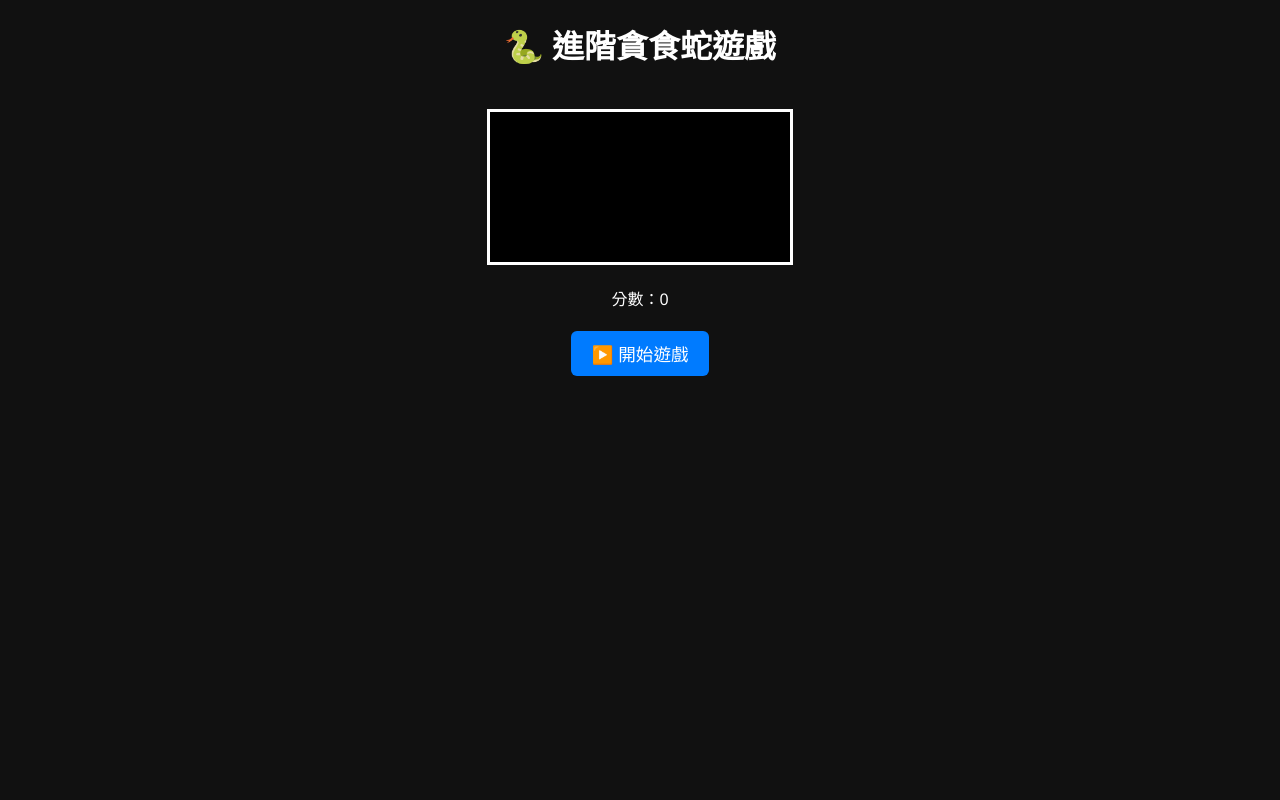
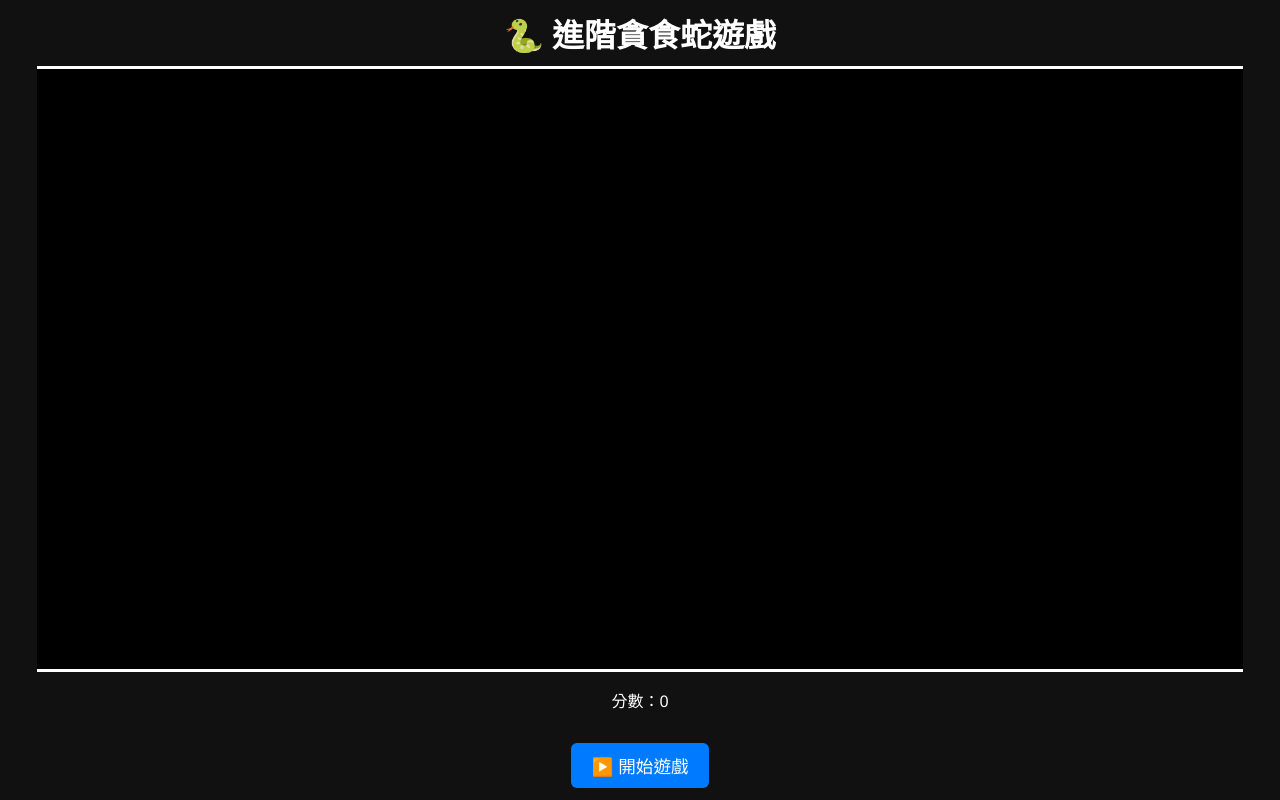
Before and after one commit to Naomi980403/snake-game, a plain HTML site: page index.html in a window 1280 px wide. Drawn offline with Linux system fonts and the light colour scheme.

Commit message:
Update style.css

```diff
--- a/style.css
+++ b/style.css
@@ -1,18 +1,31 @@
-body {
-  text-align: center;
+html, body {
+  margin: 0;
+  padding: 0;
+  height: 100%;
   background-color: #111;
   color: #fff;
   font-family: 'Segoe UI', sans-serif;
+  overflow: hidden;
+  display: flex;
+  flex-direction: column;
+  align-items: center;
+}
+
+h1 {
+  margin: 10px;
 }
 
 #gameCanvas {
   background-color: #000;
   border: 3px solid #fff;
-  margin-top: 20px;
+  display: block;
+  flex-grow: 1;
+  width: 100%;
+  height: calc(100vh - 200px); /* 減掉標題、按鈕區 */
 }
 
 .controls {
-  margin-top: 15px;
+  margin: 10px 0;
 }
 
 button {
```
